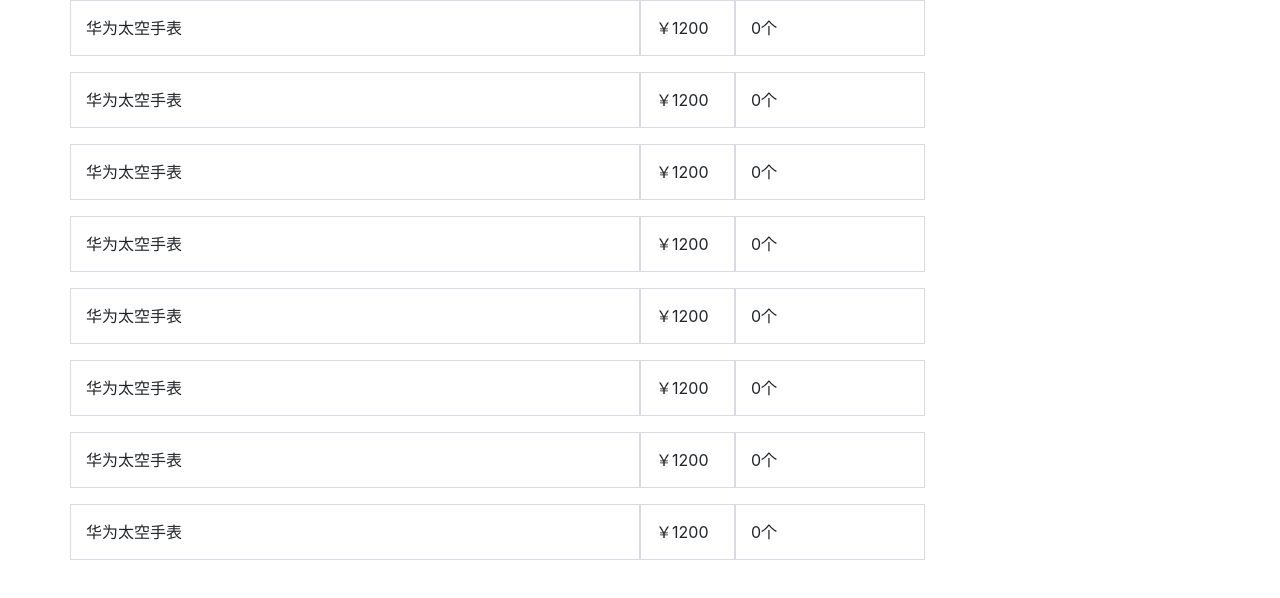
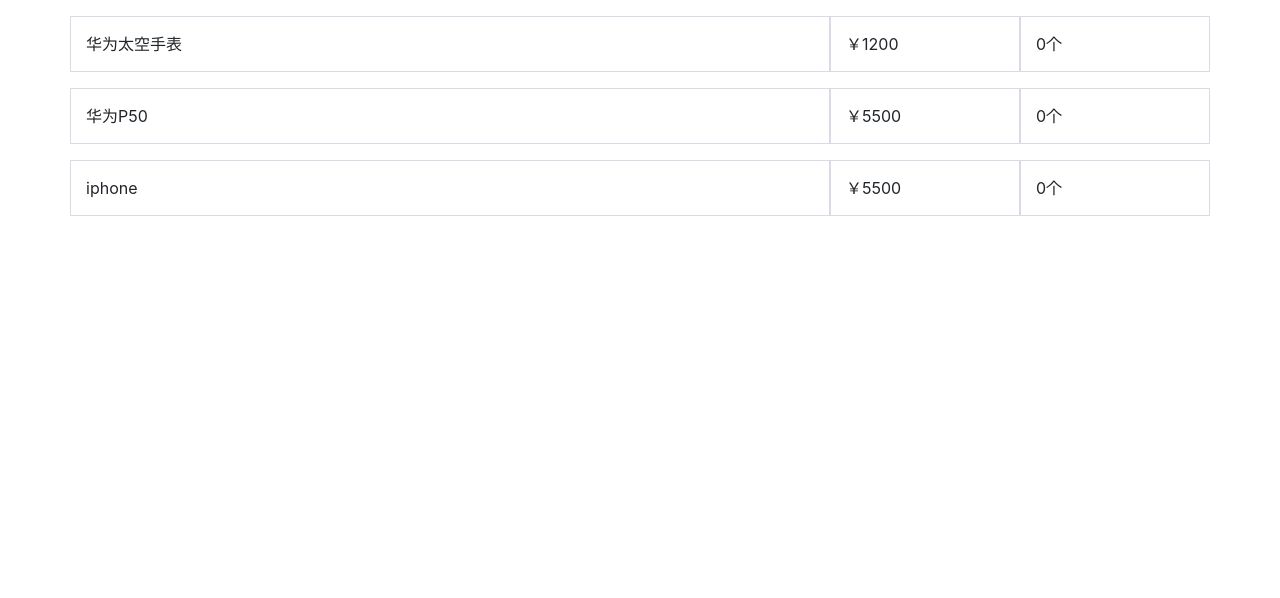
Before and after one commit to V-vincent/react-demo, a React app: page / in a window 1280 px wide. Shown: the top 598 px of the page. Built offline with nearby package versions, Linux system fonts and the light colour scheme.

Commit message:
函数组件，列表渲染

```diff
--- a/src/App.js
+++ b/src/App.js
@@ -1,24 +1,45 @@
 import React from 'react';
-import ListItem from './components/listItem'
+import ListItem from './components/listItem';
+// import ListItem from './components/listItemFunc';
+
+// 数据
+const listData = [{
+  id: 1,
+  name: "华为太空手表",
+  price: 1200,
+  stock: 20,
+}, {
+  id: 2,
+  name: "华为P50",
+  price: 5500,
+  stock: 20,
+}, {
+  id: 3,
+  name: "iphone",
+  price: 5500,
+  stock: 30,
+}]
 
 function App() {
-
   return (
+    <div className="container">
+      {listData.map(item => {
+        return <ListItem key={item.id} data={item} />
+      })}
+    </div>
     // Fragments的使用
-    <>
-      <div className="container">
-        <ListItem />
-        <ListItem />
-        <ListItem />
-        <ListItem />
-      </div>
-      <div className="container">
-        <ListItem />
-        <ListItem />
-        <ListItem />
-        <ListItem />
-      </div>
-    </>
+    // <>
+    //   <div className="container">
+    //     <ListItem />
+    //     <ListItem />
+    //     <ListItem />
+    //   </div>
+    //   <div className="container">
+    //     <ListItem />
+    //     <ListItem />
+    //     <ListItem />
+    //   </div>
+    // </>
     // React.createElement()方法第一个参数是一个字符串，所以不能由并列的层级
     // <div></div>
   );
--- a/src/components/listItem.jsx
+++ b/src/components/listItem.jsx
@@ -1,26 +1,30 @@
-// 快捷：imrc
+// 类组件快捷：imrc
 import React, { Component } from 'react';
 
 // 商品属性
-const product = {
-  id: 1,
-  name: "华为太空手表",
-  price: 1200,
-  stock: 20,
-}
+// const product = {
+//   id: 1,
+//   name: "华为太空手表",
+//   price: 1200,
+//   stock: 20,
+// }
 let count = 0;
 
 // 快捷：cc
 class ListItem extends Component {
-  manageCount(){
+  // props：父子组件通信
+  constructor(props) {
+    super(props);
+  }
+  manageCount() {
     return count + '个'
   }
   render() {
     // class 是js的关键字，所以要用className
     return (
-      <div className="row mb-3">
-        <div className="col-6 themed-grid-col">{product.name}</div>
-        <div className="col-1 themed-grid-col">￥{product.price}</div>
+      <div className="row list-box">
+        <div className="col-8 themed-grid-col">{this.props.data.name}</div>
+        <div className="col-2 themed-grid-col">￥{this.props.data.price}</div>
         <div className="col-2 themed-grid-col">{this.manageCount()}</div>
       </div>
     );
--- /dev/null
+++ b/src/components/listItemFunc.jsx
@@ -0,0 +1,15 @@
+// 函数组件快捷键：sfc
+import React from 'react';
+
+let count = 0;
+const ListItem = (props) => {
+  return (
+    <div className="row list-box">
+      <div className="col-8 themed-grid-col">{props.data.name}</div>
+      <div className="col-2 themed-grid-col">￥{props.data.price}</div>
+      <div className="col-2 themed-grid-col">{count}</div>
+    </div>
+  );
+}
+
+export default ListItem;
--- a/src/index.css
+++ b/src/index.css
@@ -10,6 +10,10 @@
 code {
   font-family: source-code-pro, Menlo, Monaco, Consolas, 'Courier New',
     monospace;
+}
+
+.list-box {
+  margin: 1rem 0;
 }
 
 .themed-grid-col {
```
